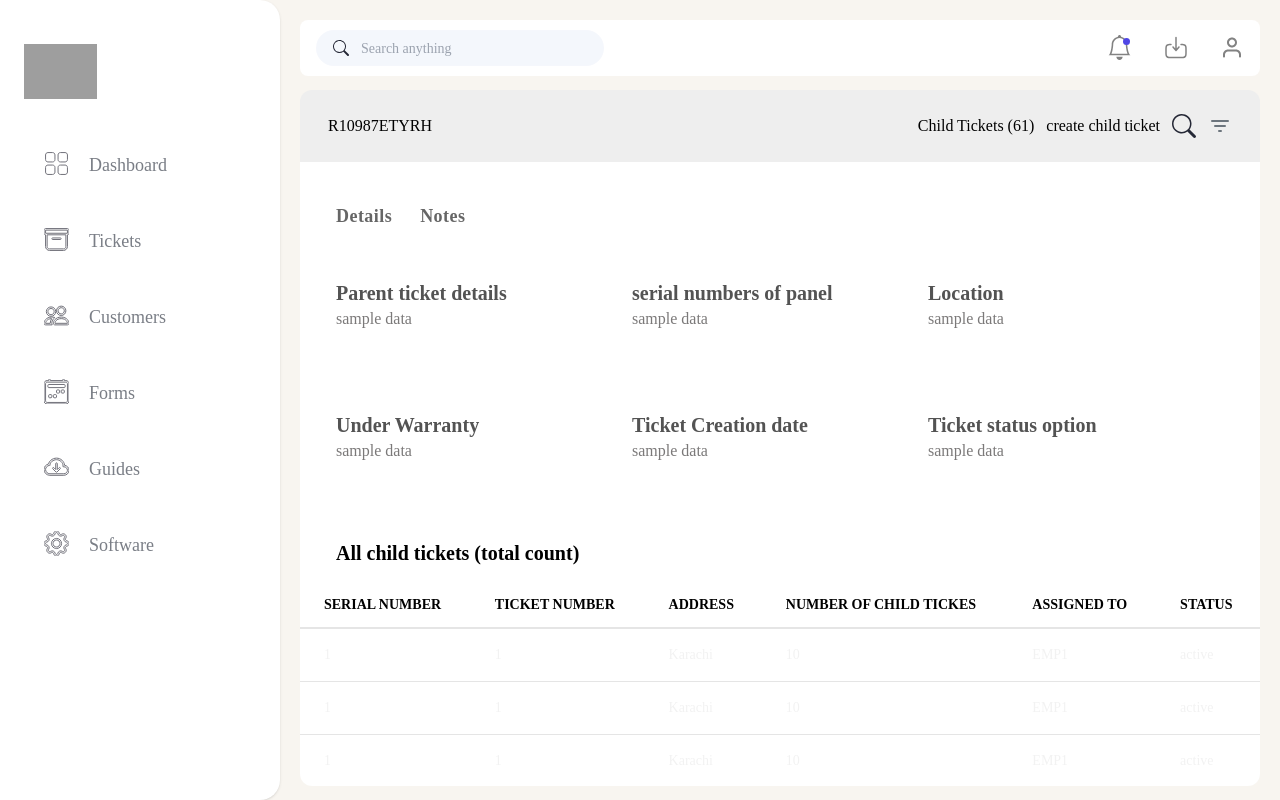
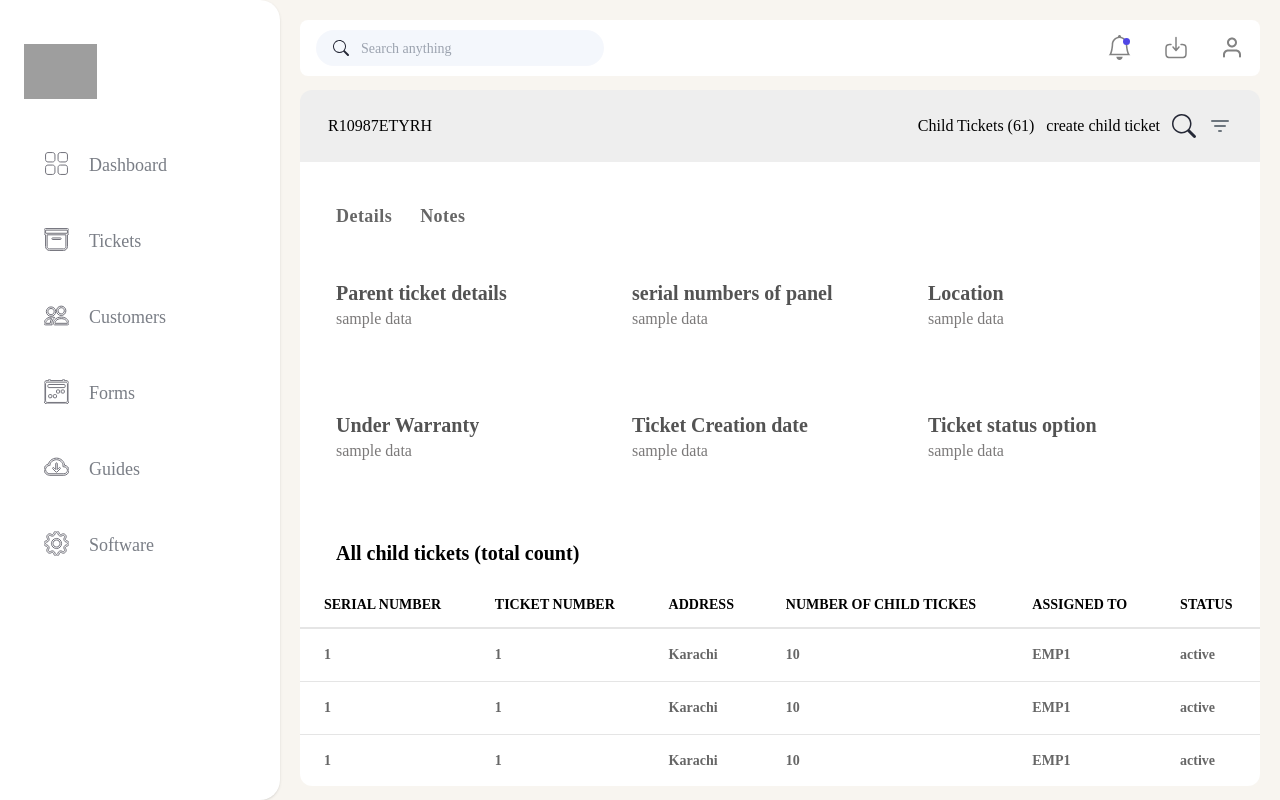
Before and after one commit to Syed-Haider-Shah/Thermite, a Next.js app: page /tickets/parent in a window 1280 px wide. Built offline with nearby package versions, Linux system fonts and the light colour scheme; no server answers; grey boxes are pictures that could not be loaded.

Commit message:
fixed table text color

```diff
--- a/src/components/Table/index.tsx
+++ b/src/components/Table/index.tsx
@@ -13,7 +13,7 @@ const Table = ({ cols, rows }: ITable) => {
       rows.map((row, idx) => (
         <tr
           key={idx}
-          className="border-b border-black/10 last:border-b-0 text-lightSilver"
+          className="border-b border-black/10 last:border-b-0 text-black/60 font-bold"
         >
           {Object.keys(row).map((val) => (
             <td key={val} className="px-6 py-4">
```
